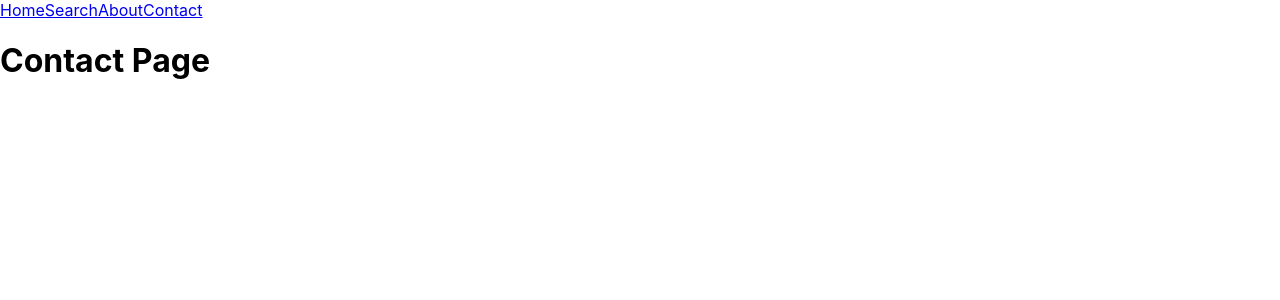
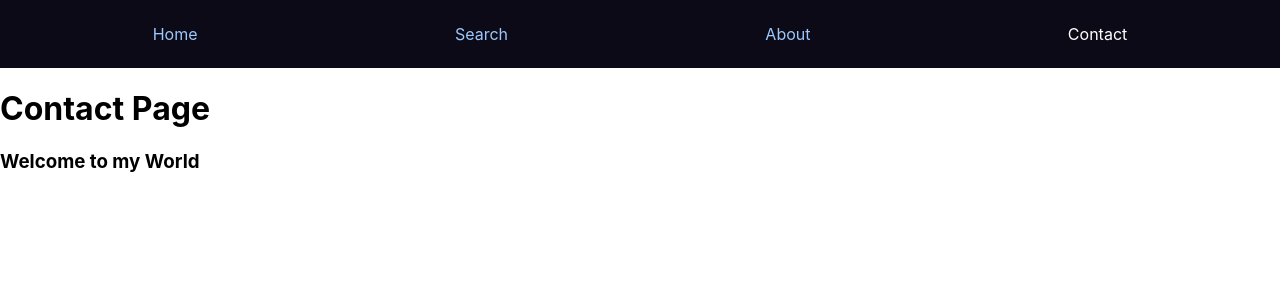
Before and after one commit to souvikpal2000/React-Practice, a React (Create React App) app in the folder live-imagesearch/: page /contact in a window 1280 px wide. Shown: the top 300 px of the page. Built offline with nearby package versions, Linux system fonts and the light colour scheme.

Commit message:
Some CSS Added

```diff
--- a/live-imagesearch/src/Components/About.jsx
+++ b/live-imagesearch/src/Components/About.jsx
@@ -4,6 +4,7 @@ const About = () => {
     return(
         <>
             <h1>About Page</h1>
+            <h3>Welcome to my World</h3>
         </>
     )
 }
--- a/live-imagesearch/src/Components/Contact.jsx
+++ b/live-imagesearch/src/Components/Contact.jsx
@@ -4,6 +4,7 @@ const Contact = () => {
     return(
         <>
             <h1>Contact Page</h1>
+            <h3>Welcome to my World</h3>
         </>
     )
 }
--- a/live-imagesearch/src/Components/Error.jsx
+++ b/live-imagesearch/src/Components/Error.jsx
@@ -1,10 +1,12 @@
 import React from "react";
+import { NavLink } from "react-router-dom";
 
 const Error = () => {
     return(
         <>
             <h1>404 Error Page</h1>
-            <h3>Page not Found!!</h3>
+            <h3>Sorry, this page doesn't exist</h3>
+            <NavLink to="/" className="goBack">Go Back</NavLink>
         </>
     )
 }
--- a/live-imagesearch/src/Components/Home.jsx
+++ b/live-imagesearch/src/Components/Home.jsx
@@ -4,6 +4,7 @@ const Home = () => {
     return(
         <>
             <h1>Home Page</h1>
+            <h3>Welcome to my World</h3>
         </>
     )
 }
--- a/live-imagesearch/src/Components/Navbar.jsx
+++ b/live-imagesearch/src/Components/Navbar.jsx
@@ -5,10 +5,10 @@ const Navbar = () => {
     return(
         <>
             <div className="navContainer">
-                <NavLink to="/">Home</NavLink>
-                <NavLink to="/Search">Search</NavLink>
-                <NavLink to="/about">About</NavLink>
-                <NavLink to="/contact">Contact</NavLink>
+                <NavLink to="/" id="menu" activeClassName="active" exact>Home</NavLink>
+                <NavLink to="/search" id="menu" activeClassName="active" exact>Search</NavLink>
+                <NavLink to="/about" id="menu" activeClassName="active" exact>About</NavLink>
+                <NavLink to="/contact" id="menu" activeClassName="active" exact>Contact</NavLink>
             </div>
         </>
     )
--- a/live-imagesearch/src/index.css
+++ b/live-imagesearch/src/index.css
@@ -11,3 +11,16 @@ code {
   font-family: source-code-pro, Menlo, Monaco, Consolas, 'Courier New',
     monospace;
 }
+#menu{
+  text-decoration: none;
+  color: rgb(156, 200, 252);
+}
+.navContainer{
+  padding: 1.5rem;
+  display: flex;
+  justify-content: space-around;
+  background-color: rgb(13, 10, 24);
+}
+.active{
+  color: white !important;
+}
```
